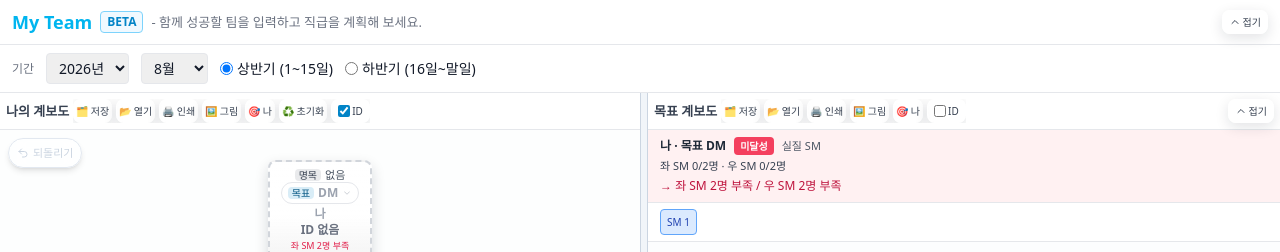
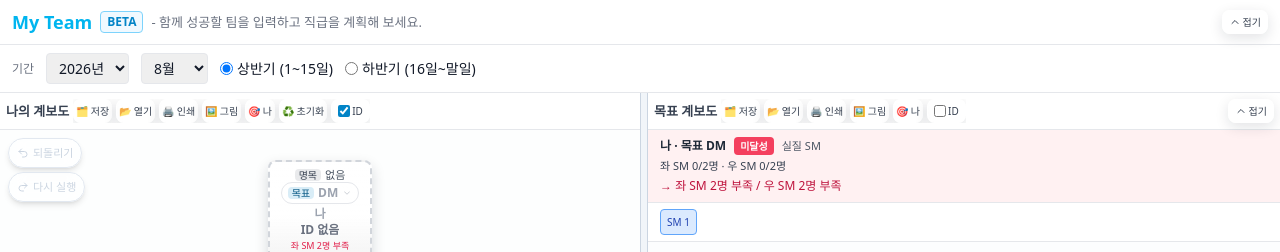
Before and after one commit to koomjang2/my-team, a React (Vite) app: page / in a window 1280 px wide. Shown: the top 252 px of the page. Built offline with nearby package versions, Linux system fonts and the light colour scheme.

Commit message:
다시실행 버튼 추가

```diff
--- a/src/App.jsx
+++ b/src/App.jsx
@@ -287,12 +287,16 @@ export default function App() {
    * (시간이 아니라 '무엇을 고치는 중인가' 로 묶으므로 타이머 조정이 필요 없다)
    */
   const [history, setHistory] = useState([])
+  // 되돌린 것을 도로 밀어 놓을 자리 — '다시 실행' 이 여기서 꺼내 쓴다
+  const [future, setFuture] = useState([])
   const lastCoalesceKeyRef = useRef(null)
 
   function pushHistory(coalesceKey = null) {
     if (coalesceKey && lastCoalesceKeyRef.current === coalesceKey) return
     lastCoalesceKeyRef.current = coalesceKey
     setHistory((past) => [...past, state].slice(-HISTORY_LIMIT))
+    // 되돌린 뒤에 새로 손을 대면 앞길은 사라진다 — 갈라진 미래를 둘 다 들고 있을 수 없다
+    setFuture([])
   }
 
   /** 편집창을 닫으면 '이어 고치던 흐름' 이 끝난 것으로 본다 — 다시 열어 고치면 새 단계가 쌓인다 */
@@ -300,16 +304,30 @@ export default function App() {
     lastCoalesceKeyRef.current = null
   }
 
+  /**
+   * 쌓아 둔 상태 하나를 화면에 올린다 (되돌리기·다시 실행 공용).
+   * 그 상태에 없는 회원을 고르고 있었으면 선택을 푼다.
+   */
+  function restoreSnapshot(snapshot) {
+    setState(snapshot)
+    // 되돌리거나 다시 실행한 뒤에는 이어치던 흐름이 끊긴 것으로 본다 — 다음 편집은 새 단계
+    lastCoalesceKeyRef.current = null
+    if (selectedId && !snapshot.nodes.some((n) => n.id === selectedId)) setSelectedId(null)
+  }
+
   function handleUndo() {
-    setHistory((past) => {
-      if (!past.length) return past
-      const prev = past[past.length - 1]
-      setState(prev)
-      // 되돌린 뒤에는 이어치던 흐름이 끊긴 것으로 본다 — 다음 편집은 새 단계가 된다
-      lastCoalesceKeyRef.current = null
-      if (selectedId && !prev.nodes.some((n) => n.id === selectedId)) setSelectedId(null)
-      return past.slice(0, -1)
-    })
+    if (!history.length) return
+    // 지금 상태는 '앞길' 로 넘겨 둔다 — 다시 실행이 이걸 도로 꺼낸다
+    setFuture((ahead) => [...ahead, state].slice(-HISTORY_LIMIT))
+    setHistory((past) => past.slice(0, -1))
+    restoreSnapshot(history[history.length - 1])
+  }
+
+  function handleRedo() {
+    if (!future.length) return
+    setHistory((past) => [...past, state].slice(-HISTORY_LIMIT))
+    setFuture((ahead) => ahead.slice(0, -1))
+    restoreSnapshot(future[future.length - 1])
   }
 
   /**
@@ -589,6 +607,8 @@ export default function App() {
           onResetTree={handleResetTree}
           onUndo={handleUndo}
           canUndo={history.length > 0}
+          onRedo={handleRedo}
+          canRedo={future.length > 0}
           onEndEdit={handleEndEdit}
           periodLabel={formatPeriod(period)}
           imageName={`팀-${periodStamp(period)}.jpg`}
--- a/src/components/OrgTreePanel.jsx
+++ b/src/components/OrgTreePanel.jsx
@@ -1,5 +1,5 @@
 import { useRef, useState } from 'react'
-import { ChevronDown, Plus, Undo2 } from 'lucide-react'
+import { ChevronDown, Plus, Redo2, Undo2 } from 'lucide-react'
 import { RANK_COLORS, RANK_NONE, RANK_RULES, hasMemberPv, isNonRank, rankDisplay } from '../engine/ranks.js'
 import { makeLayout } from './treeLayout.js'
 import TreeConnectors from './TreeConnectors.jsx'
@@ -30,6 +30,28 @@ function addLabel(side, hotkey, occupant) {
   if (!occupant) return `${side} 하위 추가 (${hotkey})`
   if (occupant.vacated) return `${side} - 빈 자리 채우기 (${hotkey})`
   return `${side} - 기존 회원 위에 끼워 넣기 (${hotkey})`
+}
+
+/**
+ * 되돌리기 · 다시 실행 버튼 — 둘은 생김새가 같아야 하므로 한 곳에서 찍어낸다.
+ * `data-no-pan` 은 이 버튼에서 시작한 드래그가 화면을 끌지 않게 한다
+ * (손 모양 커서도 그래서 안 뜬다).
+ */
+function HistoryButton({ onClick, enabled, title, icon, label }) {
+  return (
+    <button
+      data-no-pan
+      onClick={onClick}
+      disabled={!enabled}
+      className={`flex items-center gap-1 rounded-full border px-2 py-1 text-[11px] font-medium shadow-md backdrop-blur transition-colors
+        ${enabled
+          ? 'cursor-pointer border-slate-300 bg-white/90 text-slate-700 hover:bg-white hover:text-sky-700'
+          : 'cursor-not-allowed border-slate-200 bg-white/60 text-slate-300'}`}
+      title={title}
+    >
+      {icon} {label}
+    </button>
+  )
 }
 
 function NodeCard({
@@ -272,7 +294,7 @@ export default function OrgTreePanel({
   onAdd, onRemove, onUpdate,
   onSaveTree, onLoadTree, onResetTree, onImportSubtree,
   importSummary, onCloseImportSummary,
-  onUndo, canUndo, onEndEdit,
+  onUndo, canUndo, onRedo, canRedo, onEndEdit,
   periodLabel, imageName = '팀.jpg',
   showIds, onToggleShowIds,
   style,
@@ -349,23 +371,32 @@ export default function OrgTreePanel({
         className="tree-print-area org-tree-pan-area relative min-h-0 flex-1 overflow-hidden bg-slate-50/30 p-4 md:min-h-[340px]"
       >
         {/*
-          되돌리기 — 팬 레이어 **밖**에 절대 배치라 화면을 아무리 끌어도 제자리에 떠 있다.
+          되돌리기 · 다시 실행 — 팬 레이어 **밖**에 절대 배치라 화면을 아무리 끌어도 제자리다.
           카드가 hover 때 z-[500] 까지 올라오므로 그보다 위(z-[600])에 둔다.
-          `data-no-pan` 은 이 버튼에서 시작한 드래그가 화면을 끌지 않게 한다 (손 모양 커서도 그래서 안 뜬다).
+          두 버튼을 한 세로줄에 담아 둔 이유: 위에서 몇 px 떨어뜨릴지를 따로 세지 않아도
+          되기 때문이다 (되돌리기 높이가 바뀌어도 아래 버튼이 알아서 따라온다).
         */}
-        {onUndo && (
-          <button
-            data-no-pan
-            onClick={onUndo}
-            disabled={!canUndo}
-            className={`no-print absolute left-2 top-2 z-[600] flex items-center gap-1 rounded-full border px-2 py-1 text-[11px] font-medium shadow-md backdrop-blur transition-colors
-              ${canUndo
-                ? 'cursor-pointer border-slate-300 bg-white/90 text-slate-700 hover:bg-white hover:text-sky-700'
-                : 'cursor-not-allowed border-slate-200 bg-white/60 text-slate-300'}`}
-            title={canUndo ? '방금 한 작업 되돌리기' : '되돌릴 작업이 없습니다'}
-          >
-            <Undo2 size={12} /> 되돌리기
-          </button>
+        {(onUndo || onRedo) && (
+          <div className="no-print absolute left-2 top-2 z-[600] flex flex-col items-start gap-1">
+            {onUndo && (
+              <HistoryButton
+                onClick={onUndo}
+                enabled={canUndo}
+                title={canUndo ? '방금 한 작업 되돌리기' : '되돌릴 작업이 없습니다'}
+                icon={<Undo2 size={12} />}
+                label="되돌리기"
+              />
+            )}
+            {onRedo && (
+              <HistoryButton
+                onClick={onRedo}
+                enabled={canRedo}
+                title={canRedo ? '되돌린 작업 다시 실행' : '다시 실행할 작업이 없습니다'}
+                icon={<Redo2 size={12} />}
+                label="다시 실행"
+              />
+            )}
+          </div>
         )}
 
         <div ref={layerRef} className="will-change-transform" style={{ transform: 'translate(0px, 0px) scale(1)', transformOrigin: '0 0' }}>
```
Also changed, not shown: 1 other file (tests, documents, lock files or other folders).
